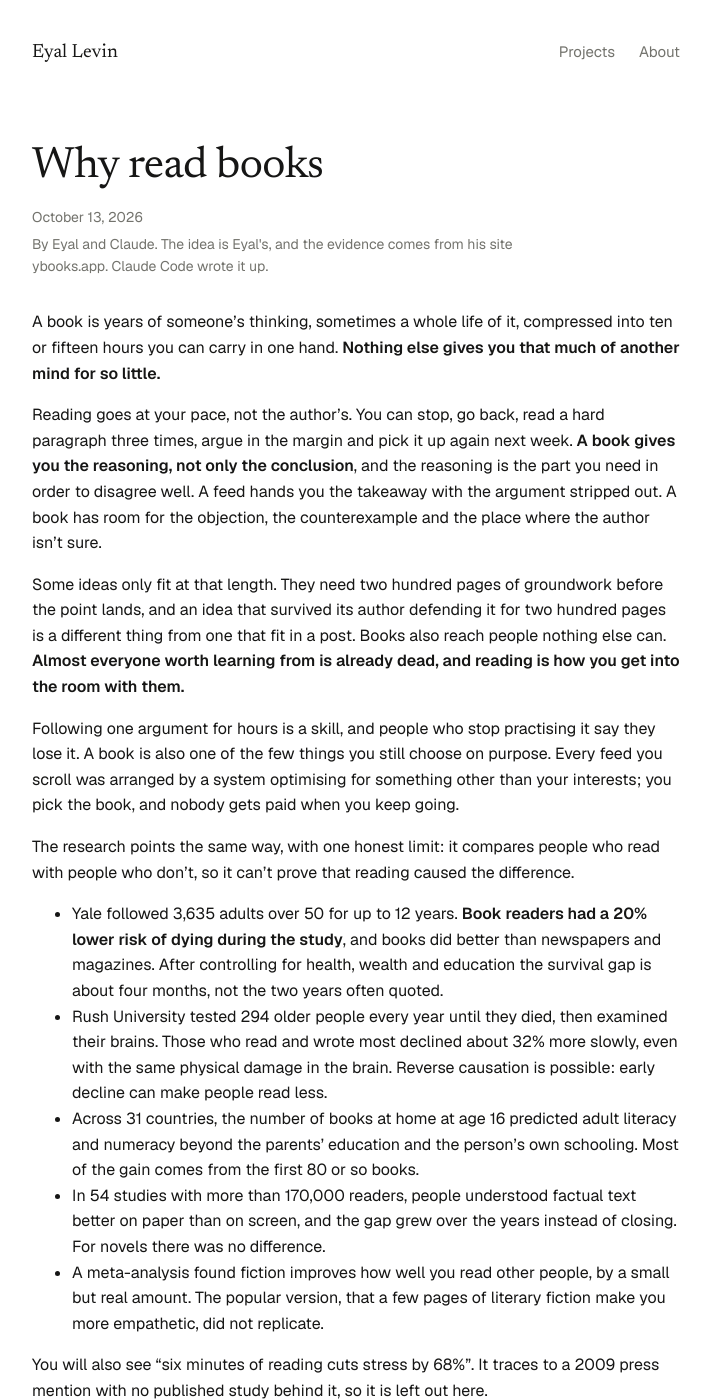
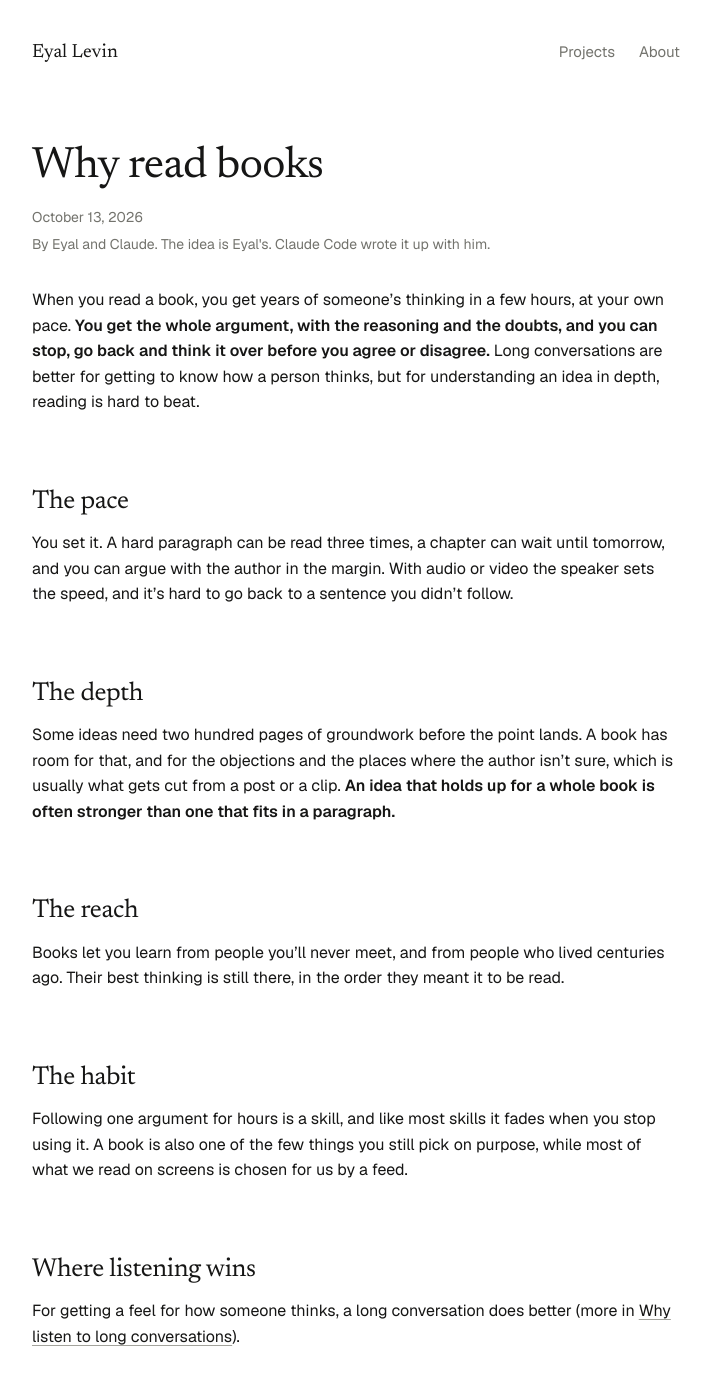
Before and after one commit to eyalev/eyalev.github.io, a Jekyll site: the page built from _with_claude/why-read-books.md, in a window 1280 px wide and 1400 px high. Shown: the whole window, without its empty margins (284-995 px from the left). Built offline with Jekyll 4.4.1, drawn with Linux system fonts in a browser that asks for light colours; some of the changed text lies outside the part shown.

Commit message:
Reading post: rewrite gist-first, same shape as the listening post
Co-Authored-By: Claude Opus 5.5 (1M context) <noreply@anthropic.com>

```diff
--- a/_with_claude/why-read-books.md
+++ b/_with_claude/why-read-books.md
@@ -2,39 +2,33 @@
 layout: post
 title: Why read books
 date: 2026-10-13
-byline: By Eyal and Claude. The idea is Eyal's, and the evidence comes from his site ybooks.app. Claude Code wrote it up.
-description: What a book gives you that nothing else does, what the evidence says about readers, and what it doesn't.
+byline: By Eyal and Claude. The idea is Eyal's. Claude Code wrote it up with him.
+description: What a book gives you that conversations, clips and feeds don't.
 noindex: true
 ---
 
-A book is years of someone's thinking, sometimes a whole life of it, compressed into ten or fifteen hours you can carry in one hand. **Nothing else gives you that much of another mind for so little.**
+When you read a book, you get years of someone's thinking in a few hours, at your own pace. **You get the whole argument, with the reasoning and the doubts, and you can stop, go back and think it over before you agree or disagree.** Long conversations are better for getting to know how a person thinks, but for understanding an idea in depth, reading is hard to beat.
 
-Reading goes at your pace, not the author's. You can stop, go back, read a hard paragraph three times, argue in the margin and pick it up again next week. **A book gives you the reasoning, not only the conclusion**, and the reasoning is the part you need in order to disagree well. A feed hands you the takeaway with the argument stripped out. A book has room for the objection, the counterexample and the place where the author isn't sure.
+## The pace
 
-Some ideas only fit at that length. They need two hundred pages of groundwork before the point lands, and an idea that survived its author defending it for two hundred pages is a different thing from one that fit in a post. Books also reach people nothing else can. **Almost everyone worth learning from is already dead, and reading is how you get into the room with them.**
+You set it. A hard paragraph can be read three times, a chapter can wait until tomorrow, and you can argue with the author in the margin. With audio or video the speaker sets the speed, and it's hard to go back to a sentence you didn't follow.
 
-Following one argument for hours is a skill, and people who stop practising it say they lose it. A book is also one of the few things you still choose on purpose. Every feed you scroll was arranged by a system optimising for something other than your interests; you pick the book, and nobody gets paid when you keep going.
+## The depth
 
-The research points the same way, with one honest limit: it compares people who read with people who don't, so it can't prove that reading caused the difference.
+Some ideas need two hundred pages of groundwork before the point lands. A book has room for that, and for the objections and the places where the author isn't sure, which is usually what gets cut from a post or a clip. **An idea that holds up for a whole book is often stronger than one that fits in a paragraph.**
 
-- Yale followed 3,635 adults over 50 for up to 12 years. **Book readers had a 20% lower risk of dying during the study**, and books did better than newspapers and magazines. After controlling for health, wealth and education the survival gap is about four months, not the two years often quoted.
-- Rush University tested 294 older people every year until they died, then examined their brains. Those who read and wrote most declined about 32% more slowly, even with the same physical damage in the brain. Reverse causation is possible: early decline can make people read less.
-- Across 31 countries, the number of books at home at age 16 predicted adult literacy and numeracy beyond the parents' education and the person's own schooling. Most of the gain comes from the first 80 or so books.
-- In 54 studies with more than 170,000 readers, people understood factual text better on paper than on screen, and the gap grew over the years instead of closing. For novels there was no difference.
-- A meta-analysis found fiction improves how well you read other people, by a small but real amount. The popular version, that a few pages of literary fiction make you more empathetic, did not replicate.
+## The reach
 
-You will also see "six minutes of reading cuts stress by 68%". It traces to a 2009 press mention with no published study behind it, so it is left out here.
+Books let you learn from people you'll never meet, and from people who lived centuries ago. Their best thinking is still there, in the order they meant it to be read.
 
-Books are not the only way to learn from people. **Listening to someone talk for hours gives you what a book can't: how they think, live.** That case is made in [Why listen to long conversations](/with-claude/why-listen-to-long-conversations/). The two work together.
+## The habit
 
-**Read for what someone knows. Listen for how they think.**
+Following one argument for hours is a skill, and like most skills it fades when you stop using it. A book is also one of the few things you still pick on purpose, while most of what we read on screens is chosen for us by a feed.
+
+## Where listening wins
+
+For getting a feel for how someone thinks, a long conversation does better (more in [Why listen to long conversations](/with-claude/why-listen-to-long-conversations/)).
 
 ## Sources
 
-The findings above, each with its caveats, are collected at [ybooks.app/why](https://ybooks.app/why).
-
-- Bavishi, Slade & Levy, [A chapter a day: Association of book reading with longevity](https://pmc.ncbi.nlm.nih.gov/articles/PMC5105607/), *Social Science & Medicine*, 2016
-- Wilson et al., [Life-span cognitive activity, neuropathologic burden, and cognitive aging](https://www.neurology.org/doi/10.1212/wnl.0b013e31829c5e8a), *Neurology*, 2013
-- Sikora, Evans & Kelley, [Scholarly culture: How books in adolescence enhance adult literacy, numeracy and technology skills in 31 societies](https://pubmed.ncbi.nlm.nih.gov/30466867/), *Social Science Research*, 2019
-- Delgado et al., [Don't throw away your printed books](https://www.uv.es/lasalgon/papers/Delgado%202018%20dont%20throw%20away%20your%20printed%20books.pdf), *Educational Research Review*, 2018
-- Dodell-Feder & Tamir, [Fiction reading has a small positive impact on social cognition](https://psnlab.princeton.edu/document/226), *Journal of Experimental Psychology: General*, 2018
+- The research on readers, with its caveats: [ybooks.app/why](https://ybooks.app/why)
```
